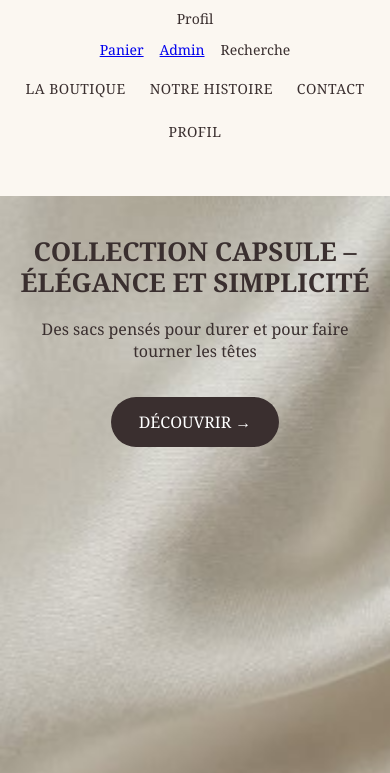
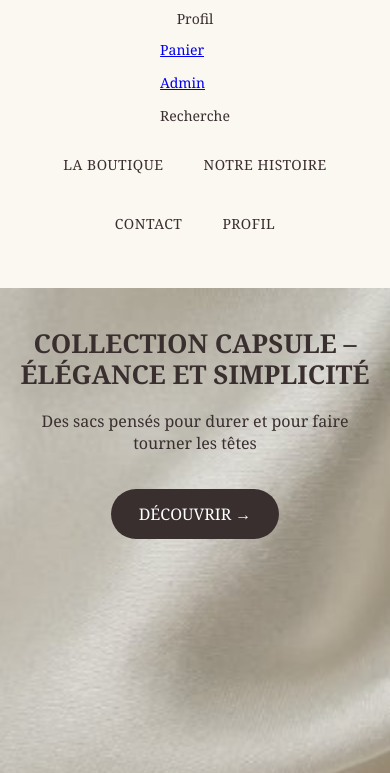
Before and after one commit to heryrasamy/elle-maroquinerie, a website: page index.html in a window 390 px wide. Shown: the part 71-844 px from the top of the page. Drawn offline with Linux system fonts and the light colour scheme.

```diff
--- a/assets/css/style.css
+++ b/assets/css/style.css
@@ -244,7 +244,8 @@ body {
     .header-right {
         order: 2;
         display: flex;
-        gap: 16px;
+        flex-direction: column;
+        gap: 14px;
         justify-content: center;
         flex-wrap: wrap;
         font-size: 14px;
@@ -252,13 +253,15 @@ body {
 
     /* MENU NAV */
     .header-nav {
-        margin-top: 20px;
-        display: flex;
-        justify-content: center;
-        gap: 24px;
-        flex-wrap: wrap;
-        text-align: center;
-    }
+    display: flex;
+    justify-content: center;
+    gap: 40px;            /* réduit */
+    margin-top: 30px;
+    padding-bottom: 35px;
+    flex-wrap: wrap;      /* 🔑 clé du problème */
+    text-align: center;
+}
+
 
     .header-nav a {
         font-size: 14px;
```
